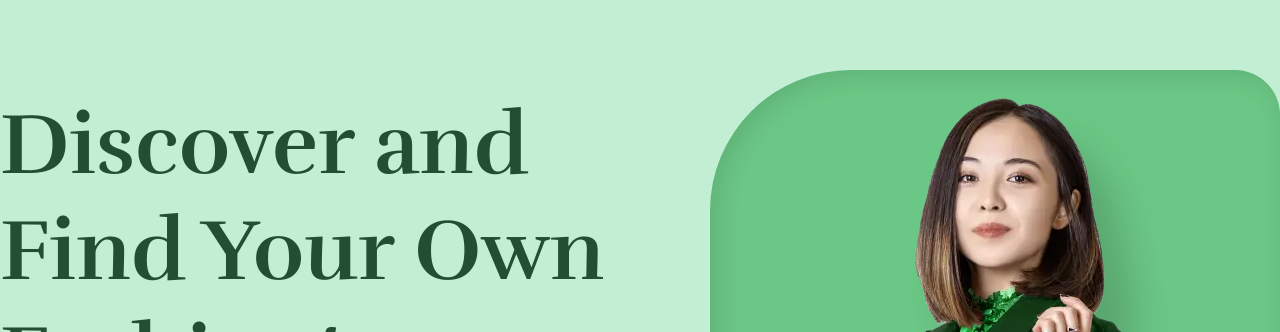
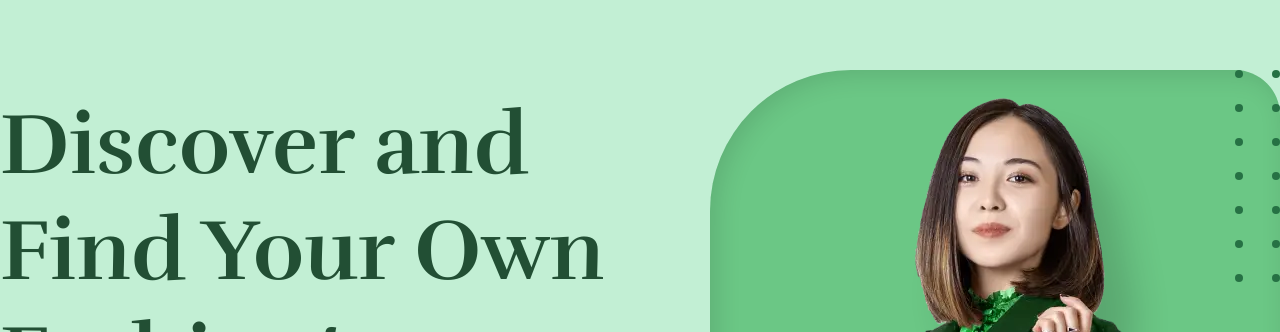
Before and after one commit to vinhhao-truong/rivo-ecomm-code-test, a Next.js app: page / in a window 1280 px wide. Shown: the part 164-496 px from the top of the page. Built offline with nearby package versions, Linux system fonts and the light colour scheme.

Commit message:
Add common/dotpattern

```diff
--- /dev/null
+++ b/components/pages/Home/common/DotPattern.tsx
@@ -0,0 +1,61 @@
+import ReactProps from "@/interfaces/ReactProps";
+import { getClassNames } from "@/utils/common/getAttribs";
+import React from "react";
+import { v4 as uuidv4 } from "uuid";
+
+interface DotPatternProps extends ReactProps {
+  color?: string;
+  dotRadius?: string;
+  col?: number;
+  row?: number;
+  xGap?: string;
+  yGap?: string;
+}
+
+const DotPattern: React.FC<DotPatternProps> = ({
+  color = "#267144",
+  dotRadius = "4",
+  col = 4,
+  row = 4,
+  xGap = "37",
+  yGap = "34",
+  className,
+}) => {
+  const dotCount = col * row;
+
+  return (
+    <svg
+      xmlns="http://www.w3.org/2000/svg"
+      width={`${37 * col - 29}`}
+      height={`${34 * row - 26}`}
+      fill="none"
+      className={`${getClassNames(className)}`}
+    >
+      {/* row 4, col */}
+
+      {Array(dotCount)
+        .fill("")
+        .map((_, idx) => {
+          const currentXCount = Math.floor(idx / row);
+          const cx = (
+            parseInt(dotRadius) +
+            currentXCount * parseInt(xGap)
+          ).toString();
+
+          const currentYCount = idx % row;
+          const cy = (
+            parseInt(dotRadius) +
+            currentYCount * parseInt(yGap)
+          ).toString();
+
+          console.log(`cx: ${cx}`, `cy: ${cy}`);
+
+          return (
+            <circle cx={cx} cy={cy} r={dotRadius} fill={color} key={uuidv4()} />
+          );
+        })}
+    </svg>
+  );
+};
+
+export default DotPattern;
--- a/components/pages/Home/sections/Hero/HeroRight.tsx
+++ b/components/pages/Home/sections/Hero/HeroRight.tsx
@@ -3,6 +3,7 @@ import heroData from "@/data/pages/home/hero.json";
 import ReactProps from "@/interfaces/ReactProps";
 import { getClassNames } from "@/utils/common/getAttribs";
 import Image from "next/image";
+import DotPattern from "../../common/DotPattern";
 
 const { cardColor, imageURL } = heroData.right;
 
@@ -15,8 +16,9 @@ const Card: React.FC<ReactProps> = ({ children, className }) => {
       }}
       className={`${getClassNames(
         className
-      )} w-[570px] h-[717px] rounded-tl-[141px] rounded-tr-[45px] rounded-br-[150px] rounded-bl-[82px]`}
+      )} relative w-[570px] h-[717px] rounded-tl-[141px] rounded-tr-[45px] rounded-br-[150px] rounded-bl-[82px]`}
     >
+      <DotPattern className="absolute top-0 right-0" row={7} col={2} />
       {children}
     </div>
   );
@@ -24,7 +26,7 @@ const Card: React.FC<ReactProps> = ({ children, className }) => {
 
 const HeroRight = () => {
   return (
-    <Card className="relative">
+    <Card className="">
       <Image src={imageURL} alt="hero_right_img" fill />
     </Card>
   );
--- a/package.json
+++ b/package.json
@@ -10,13 +10,15 @@
   },
   "dependencies": {
     "@types/react-icons": "^3.0.0",
+    "@types/uuid": "^9.0.7",
     "framer-motion": "^10.18.0",
     "moment": "^2.30.1",
     "next": "14.1.0",
     "react": "^18",
     "react-dom": "^18",
     "react-icons": "^5.0.1",
-    "sass": "^1.70.0"
+    "sass": "^1.70.0",
+    "uuid": "^9.0.1"
   },
   "devDependencies": {
     "@types/node": "^20",
```
Also changed, not shown: 1 other file (tests, documents, lock files or other folders).
